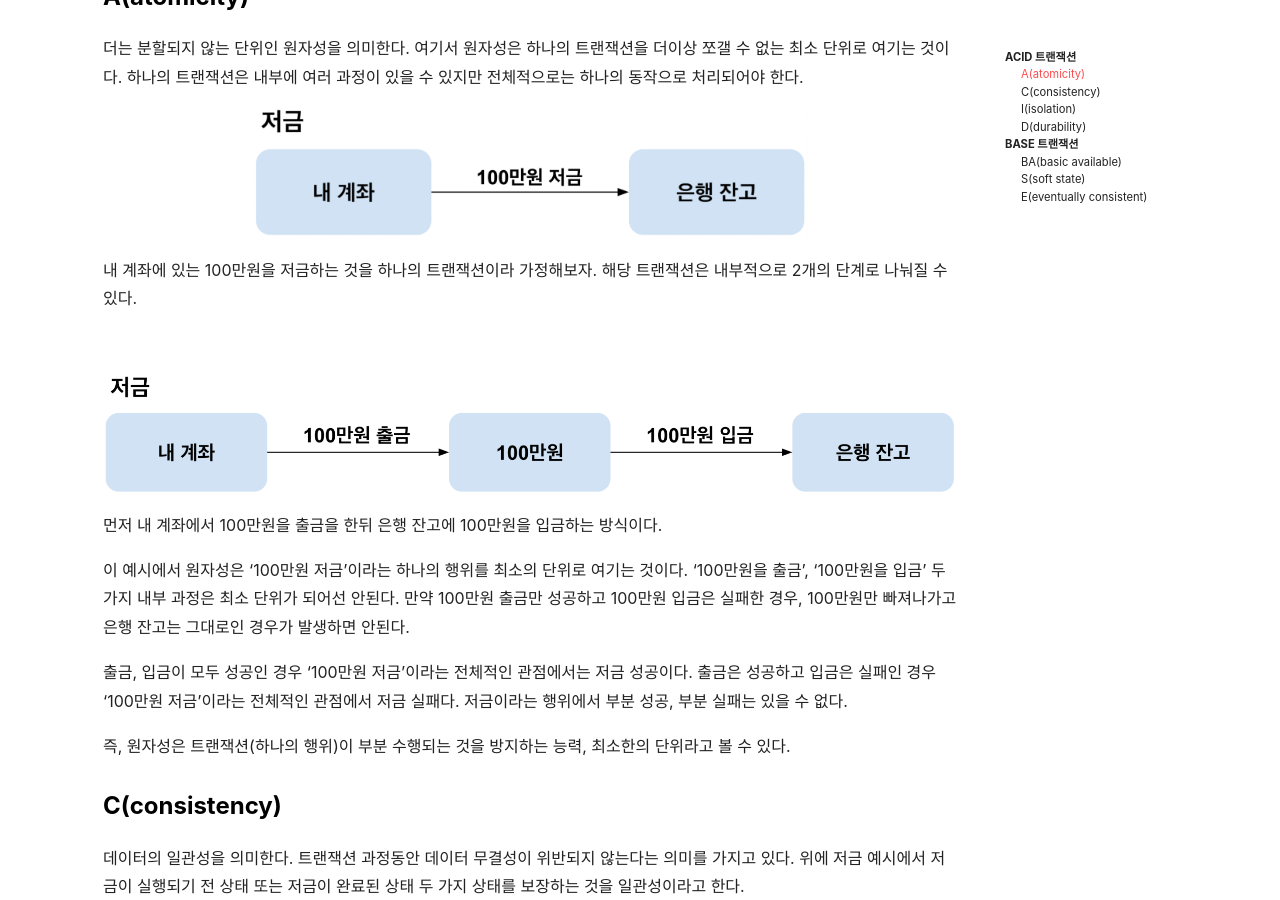
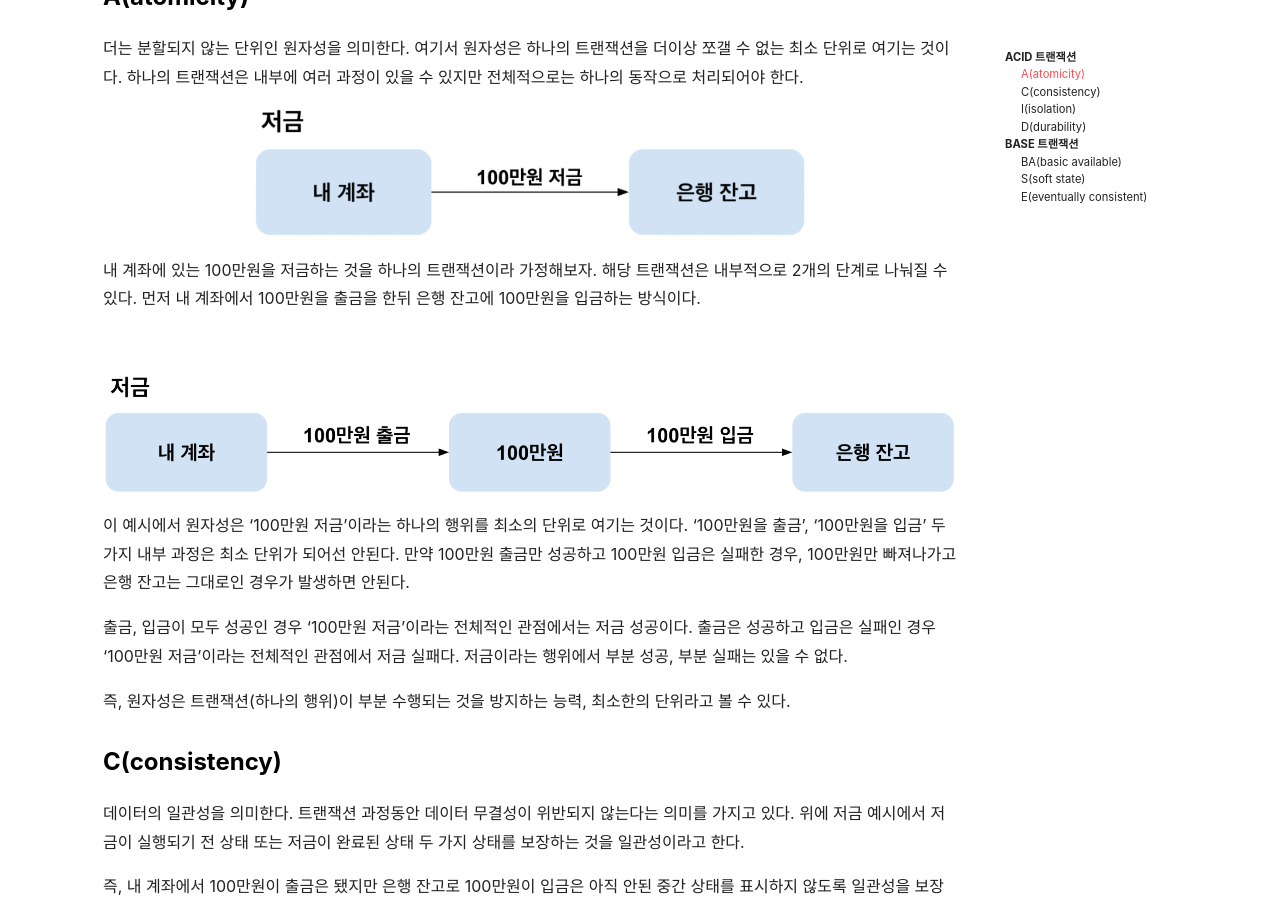
Before and after one commit to HuveD/huved.github.io, a Jekyll site: the page built from _posts/2020-05-12-ACIDandBASE.md, in a window 1280 px wide and 900 px high, scrolled down 450 px. Built offline with Jekyll 4.4.1, drawn with Linux system fonts in a browser that asks for light colours; nearby versions of some CDN libraries; comment, search, counter and statistics services are not loaded.

```diff
--- a/_posts/2020-05-12-ACIDandBASE.md
+++ b/_posts/2020-05-12-ACIDandBASE.md
@@ -12,13 +12,11 @@ comments: true
 
 ![Atomicity Example1](https://raw.githubusercontent.com/huved/huved.github.io/master/assets/images/nosql/img_atomicity1.png){: width="65%" height="65%"}{: .center}
 
-내 계좌에 있는 100만원을 저금하는 것을 하나의 트랜잭션이라 가정해보자. 해당 트랜잭션은 내부적으로 2개의 단계로 나눠질 수 있다.
+내 계좌에 있는 100만원을 저금하는 것을 하나의 트랜잭션이라 가정해보자. 해당 트랜잭션은 내부적으로 2개의 단계로 나눠질 수 있다. 먼저 내 계좌에서 100만원을 출금을 한뒤 은행 잔고에 100만원을 입금하는 방식이다.
 
 <br/>
 
 ![Atomicity Example2](https://raw.githubusercontent.com/huved/huved.github.io/master/assets/images/nosql/img_atomicity2.png){: width="750%" height="75%"}{: .center}
-
-먼저 내 계좌에서 100만원을 출금을 한뒤 은행 잔고에 100만원을 입금하는 방식이다.
 
 이 예시에서 원자성은 ‘100만원 저금’이라는 하나의 행위를 최소의 단위로 여기는 것이다. ‘100만원을 출금’, ‘100만원을 입금’ 두 가지 내부 과정은 최소 단위가 되어선 안된다. 만약 100만원 출금만 성공하고 100만원 입금은 실패한 경우, 100만원만 빠져나가고 은행 잔고는 그대로인 경우가 발생하면 안된다.
 
```
